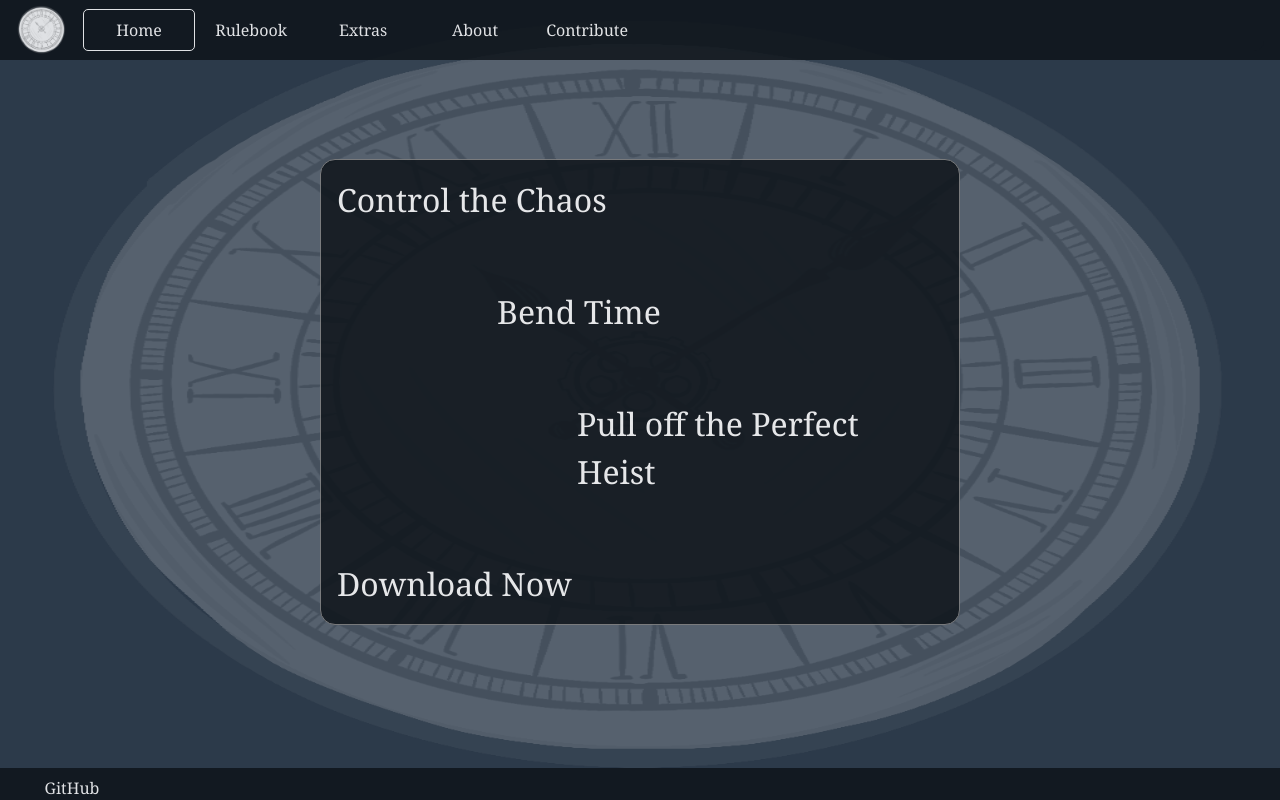
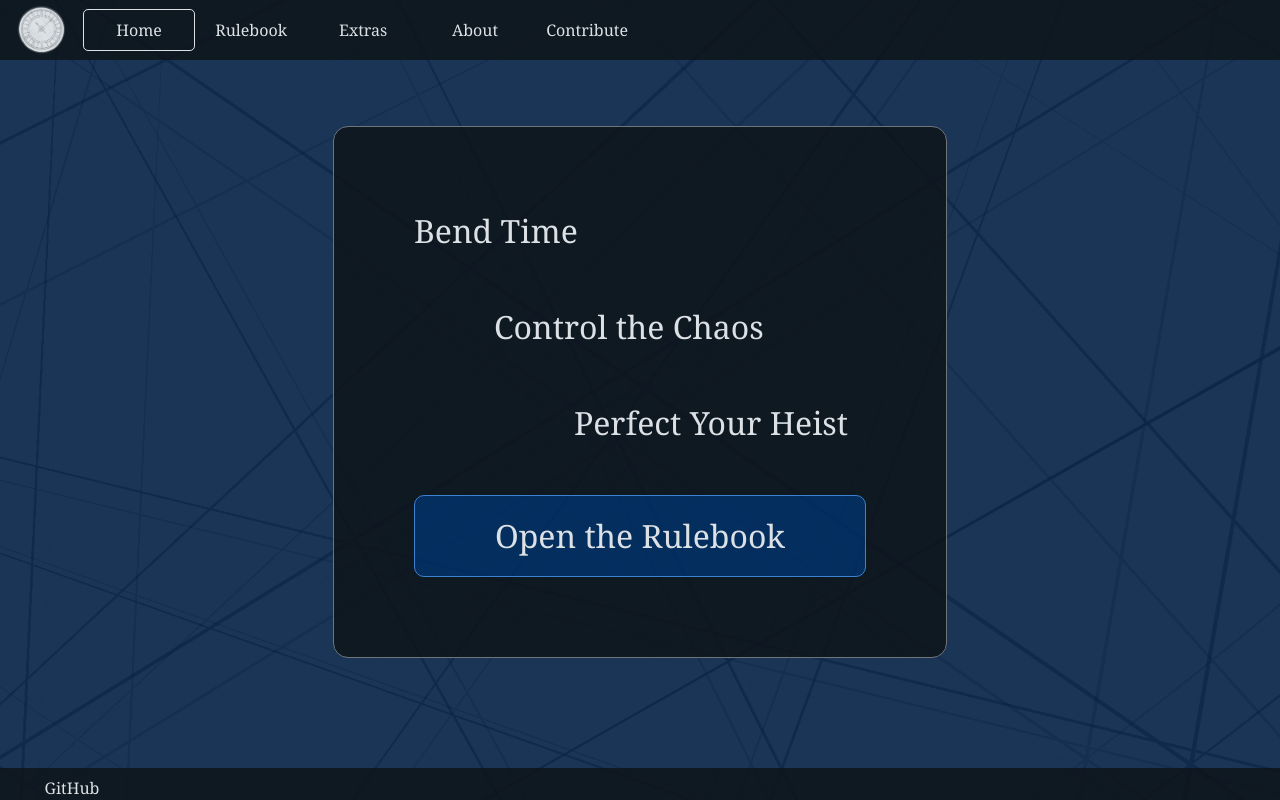
Before and after one commit to bschulzke/shenan-again-creative-project, a plain HTML site: page index.html in a window 1280 px wide. Drawn offline with nearby package versions, Linux system fonts and the light colour scheme.

Commit message:
Blueprint styles, simplistic home page, lots of styling

```diff
--- a/css/styles.css
+++ b/css/styles.css
@@ -9,7 +9,8 @@ html {
 
 body {
   height: 100%;
-  background-color: #2c3a4a!important;
+  /* background-color: #00244D!important; */
+  background-color: #001F42!important;
 }
 
 .navbar {
@@ -49,8 +50,11 @@ body {
   /* background-color: #2c3a4a!important; */
 }
 
+.info-header {
+  font-size: 2rem;
+}
+
 .info {
-  font-size: 2rem;
   color: white;
   border: 1px solid grey;
   border-radius: 15px;
@@ -58,14 +62,37 @@ body {
   padding: 1rem;
   opacity: 85%;
   max-height: 80vh;
+  padding: 5rem;
+}
+
+.button-wrapper {
+  display: flex;
+  justify-content: center;
+}
+
+.large-button {
+  font-size: 2rem;
+  background-color: #002D61;
+  border-radius: 10px;
+  padding: 1rem 5rem 1rem 5rem;
+  border: 0.1px solid #4590E6;
+}
+
+.large-button:hover {
+  text-decoration: none;
+  border: none;
+  background-color: #004594;
 }
 
 .mid-tagline {
-  margin-left: 10rem;
+  margin-left: 5rem;
+  margin-top: 3rem;
 }
 
 .last-tagline {
-  margin-left: 15rem;
+  margin-left: 10rem;
+  margin-top: 3rem;
+  margin-bottom: 3rem;
 }
 
 .bg-dark {
@@ -83,10 +110,6 @@ body {
 
 .navbar-brand {
   padding: 0;
-}
-
-hr {
-  border-top: 1px solid white;
 }
 
 .main-view {
@@ -137,6 +160,9 @@ a {
   html {
     height: 85%;
   }
+  .main-view {
+    margin: 0;
+  }
   .image-grid {
     flex-direction: column;
     align-items: center;
@@ -144,13 +170,12 @@ a {
   .optional {
     display: none;
   }
-  .square-image {
-    margin-top: 1rem;
-  }
   .info {
+    text-align: center;
     width: auto;
     max-width: 50vh;
     max-height: 100vh; /* TODO: Fix mobile view */
+    padding: 1rem;
   }
   .bg-dark {
     opacity: 100%;
@@ -162,6 +187,16 @@ a {
   .last-tagline {
     margin-left: 0;
   }
+  .large-button {
+    padding: 1rem;
+  }
+}
+
+@media all and (orientation: landscape) {
+  .info {
+    max-width: 100vh;
+    height: auto;
+  }
 }
 
 .background-image {
@@ -169,8 +204,7 @@ a {
   height: 100vh;
   width: 100vw;
   z-index: -100;
-  filter: grayscale(30%);
-  opacity: 0.2;
+  opacity: 0.1;
 }
 
 .navbar-dark .navbar-nav .nav-link {
--- a/index.html
+++ b/index.html
@@ -10,7 +10,7 @@
 </head>
 
 <body>
-  <img class="background-image" src="images/clock.PNG"/>
+  <img class="background-image" src="/images/lines.PNG"/>
   <nav class="navbar navbar-expand-lg navbar-dark bg-dark">
     <a class="navbar-brand" href="#"><img height=50px; src="/images/clock.PNG"></a>
     <button class="navbar-toggler" type="button" data-toggle="collapse" data-target="#navbarSupportedContent" aria-controls="navbarSupportedContent" aria-expanded="false" aria-label="Toggle navigation">
@@ -50,13 +50,12 @@
           This isn't just a heist story. It’s a <em>time-loop</em> heist story. In the game, you’ll
         relive the same heist three times, giving you the chance to reasses and perfect your plan after things inevitably fall apart the first time through.
         </p> -->
-        <p>Control the Chaos</p>
-        <br>
-        <p class="mid-tagline">Bend Time</p>
-        <br>
-        <p class="last-tagline">Pull off the Perfect Heist</p>
-        <br>
-        <a href="">Download Now</a>
+        <p class="info-header">Bend Time</p>
+        <p class="mid-tagline info-header">Control the Chaos</p>
+        <p class="last-tagline info-header">Perfect Your Heist</p>
+        <div class="button-wrapper">
+          <a class="large-button" href="/resources/rulebook.pdf" target="_blank">Open the Rulebook</a>
+        </div>
     </div>
   </div>
   <nav class="navbar footer fixed-bottom navbar-dark bg-dark">
```
Also changed, not shown: pages/about.html (+2 -3 lines), pages/contribute.html (+3 -4 lines), pages/extras.html (+3 -4 lines), pages/rulebook.html (+2 -5 lines), images/lines.png (added), 1 other file.
